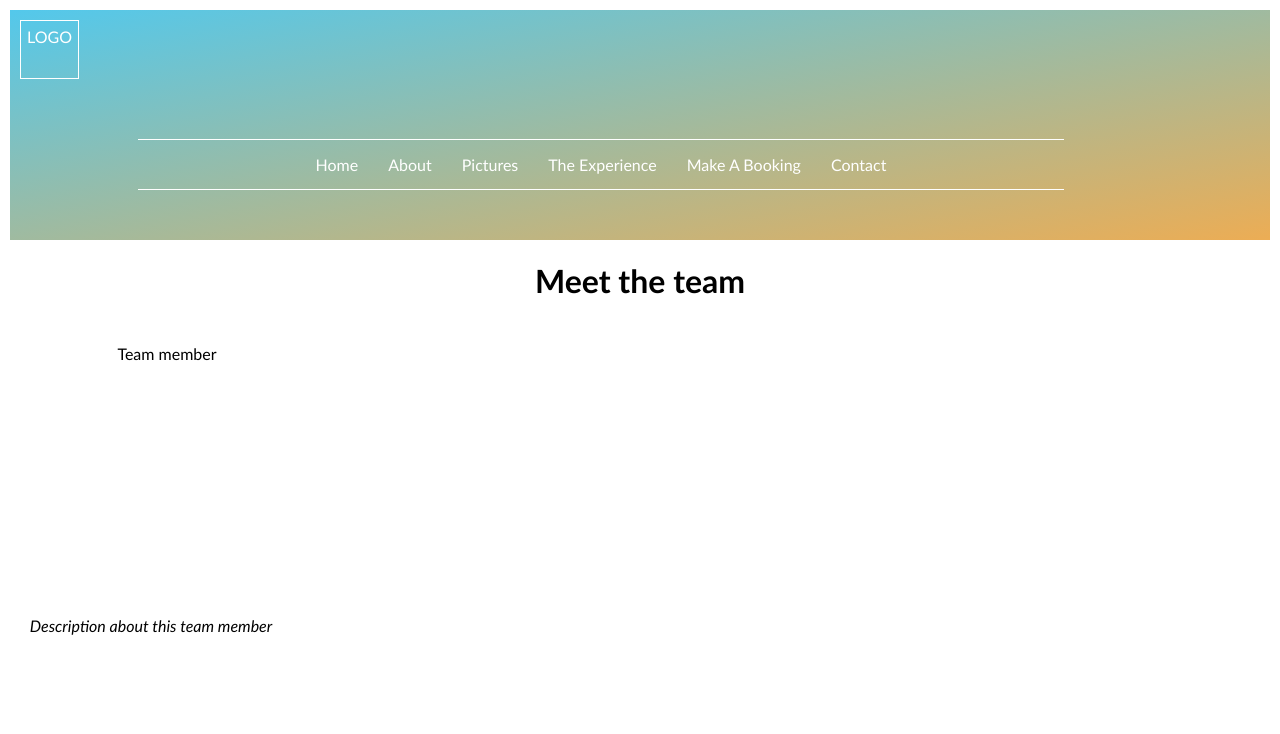
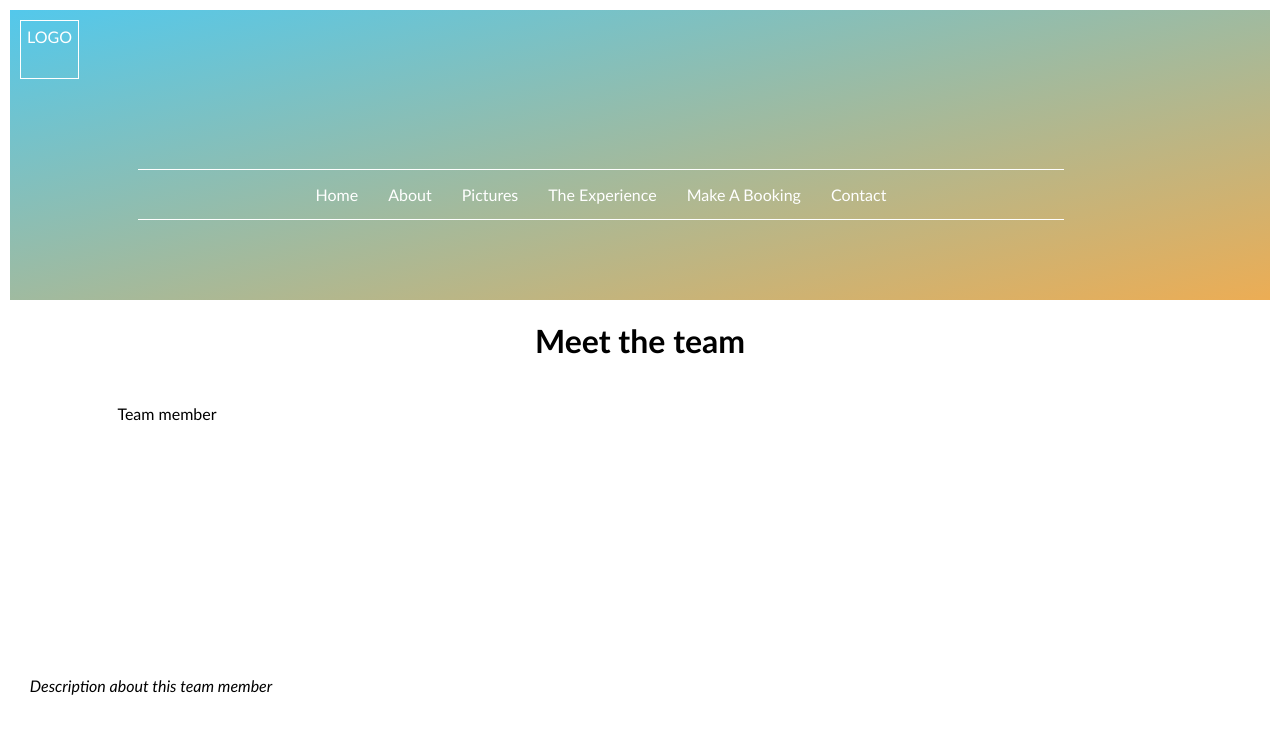
Before and after one commit to blombergalex/practice, a plain HTML site: page about.html in a window 1280 px wide. Drawn offline with Linux system fonts and the light colour scheme.

Commit message:
demo change

```diff
--- a/index.css
+++ b/index.css
@@ -38,7 +38,7 @@
     }
 
     nav ul{
-        margin: 50px 10vw;
+        margin: 10vh 10vw 10vh 10vw;
         padding: 15px;
         display: flex;
         justify-content: center;
```
